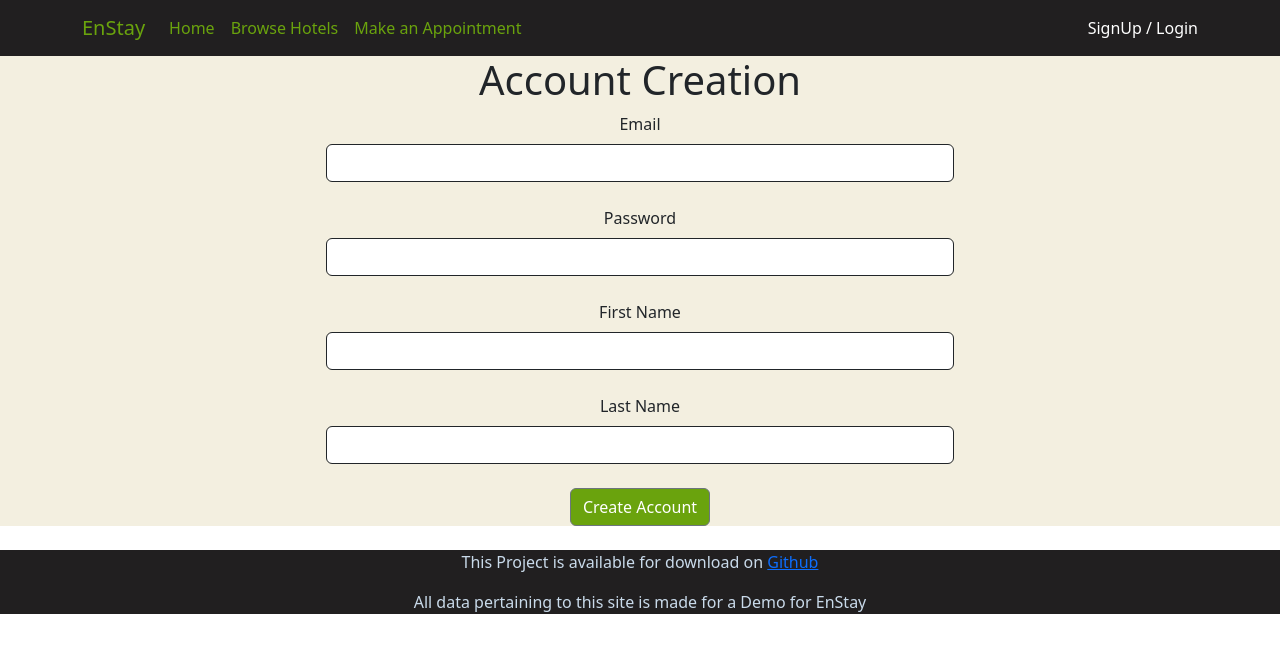
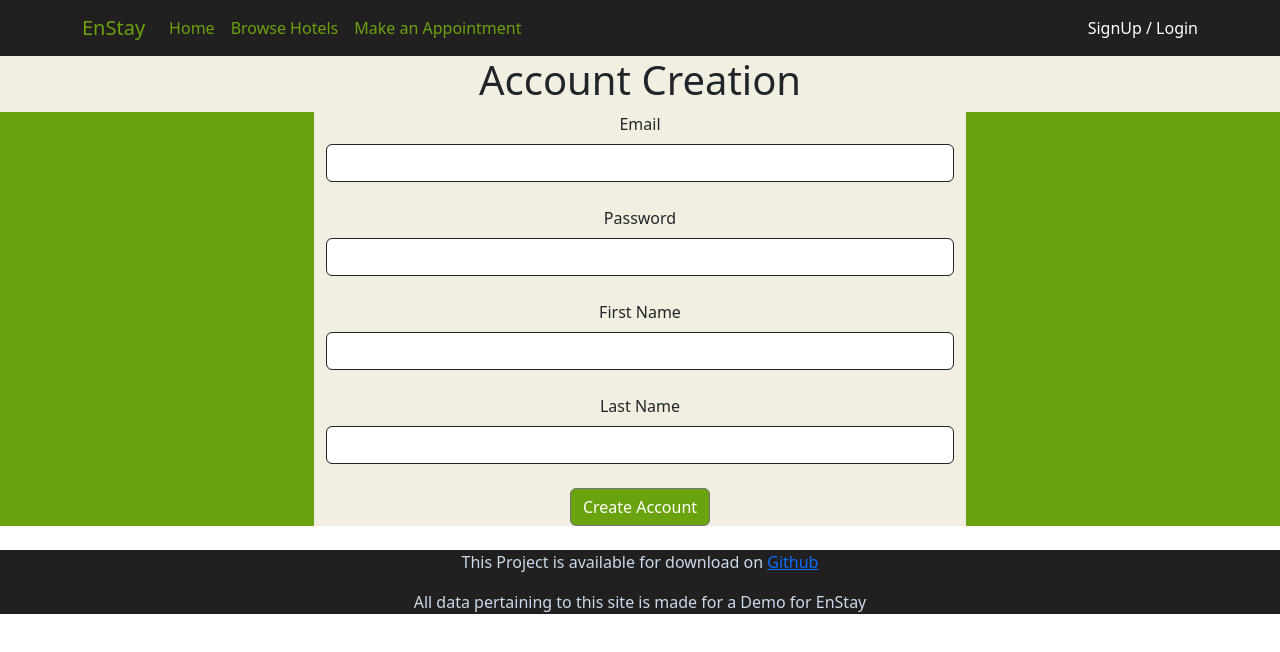
Before and after one commit to Southeastern-Louisiana-University/cmps383-2024-sp-p03-g05, a React (Vite) app in the folder Selu383.SP24.Web/: page /login/signup in a window 1280 px wide. Shown: the top 652 px of the page. Built offline with nearby package versions, Linux system fonts and the light colour scheme.

Commit message:
Gave the sign-up page the green borders with help from Josh

```diff
--- a/Selu383.SP24.Web/src/routes/login/sign-up.tsx
+++ b/Selu383.SP24.Web/src/routes/login/sign-up.tsx
@@ -8,7 +8,7 @@
       <Header />
       <div className="row background-2">
         <h1 className="center">Account Creation</h1>
-        <div className="col-md-3"></div>
+        <div className="col-md-3 background-1"></div>
         <Col md={6}>
           <div className="text-center">
             <Form.Label htmlFor="inputUsername">Email</Form.Label>
@@ -34,7 +34,7 @@
             <Button variant="secondary background-1">Create Account</Button>
           </div>
         </Col>
-        <div className="col-md-3"></div>
+        <div className="col-md-3 background-1"></div>
       </div>
       <div className="pb-4"></div>
       <Footer />
```
